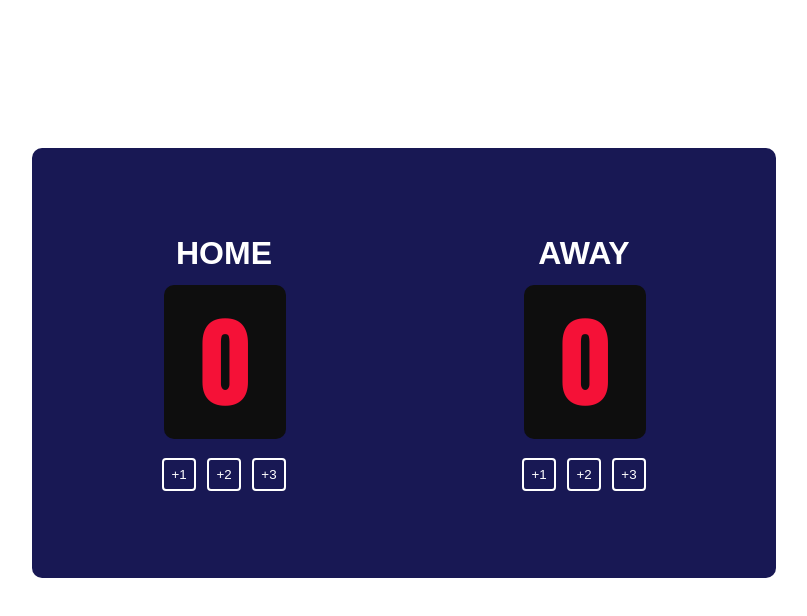
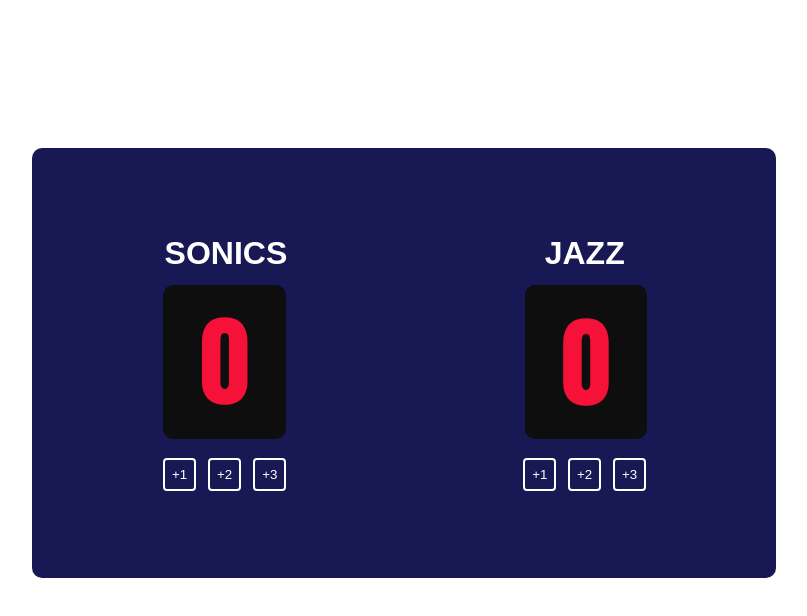
Before and after one commit to melcas05/Scoreboard, a plain HTML site: page index.html in a window 1280 px wide. Shown: the whole page, without its empty margins (236-1043 px from the left). Drawn offline with Linux system fonts and the light colour scheme.

Commit message:
Changed Header to Basketball Teams
Changed the names of the header from "HOME" and "GUEST" to actual basketball team names Seattle "SONICS" and Utah "JAZZ"

```diff
--- a/index.html
+++ b/index.html
@@ -9,7 +9,7 @@
 <body>
     <div class="container">
        <div class="container01">
-            <h2 class="hometitle">HOME</h2>
+            <h2 class="hometitle">SONICS</h2>
             <h1 class="score01" id="home-num">0</h1>
             <div class="boxes01">
                 <button class="box01" onclick="boxclick01HOME()">+1</button>
@@ -18,7 +18,7 @@
         </div>
         </div>
        <div class="container02">
-            <h2 class="guesttitle">AWAY</h2>
+            <h2 class="guesttitle">JAZZ</h2>
             <h1 class="score02" id="guest-num">0</h1>
             <div class="boxes02">
                 <button class="box02" onclick="boxclick01GUEST()">+1</button>
```
